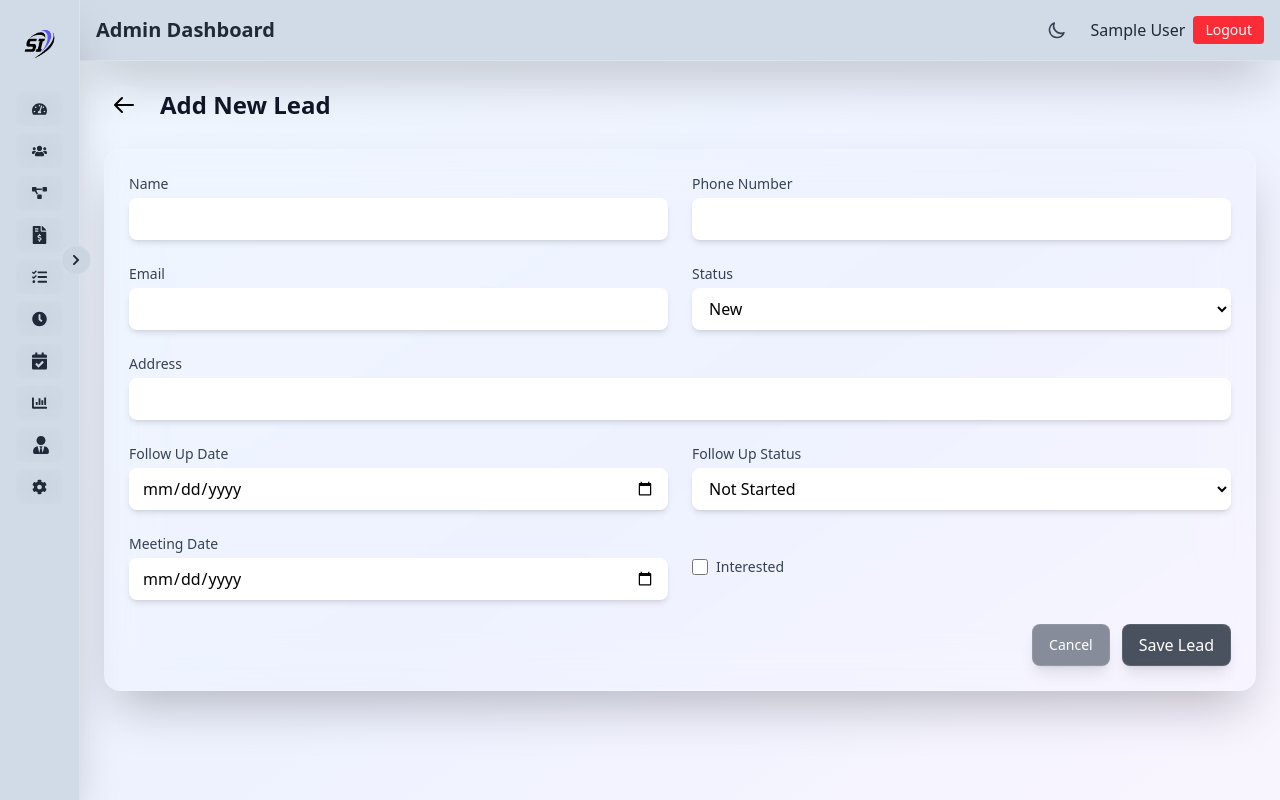
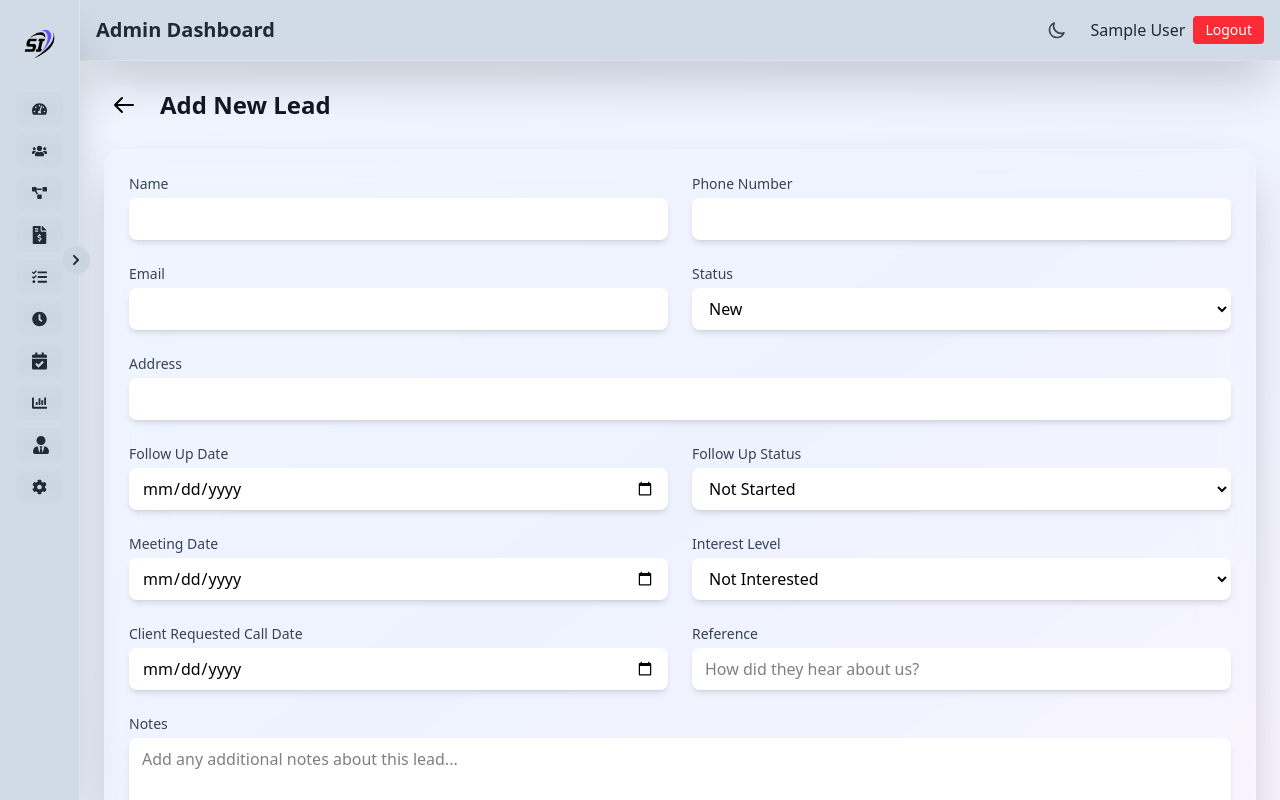
Before and after one commit to Shine-Infosolutions/shine-crm-frontend, a React (Vite) app: page /leads/add in a window 1280 px wide. Built offline with nearby package versions, Linux system fonts and the light colour scheme; no server answers; sample sign-in values are in the browser's storage.

Commit message:
7 oct even

```diff
--- a/src/components/Sidebar.jsx
+++ b/src/components/Sidebar.jsx
@@ -31,7 +31,7 @@ function Sidebar() {
               alt="Shine Infosolutions Logo"
               className="h-13 w-auto"
             />
-            {sidebarOpen && <span className="ml-2 text-xl font-bold text-gray-800 dark:text-white">SHINE CRM</span>}
+            {sidebarOpen && <span className="ml-2 text-xl font-bold text-gray-800 dark:text-white">SHINE INFOSOLUTIONS CRM</span>}
           </motion.div>
         </div>
 
--- a/src/pages/AddLead.jsx
+++ b/src/pages/AddLead.jsx
@@ -20,6 +20,9 @@ const AddLead = () => {
     followUpStatus: "Not Started",
     isInterested: false,
     meetingDate: "",
+    clientRequestedCallDate: "",
+    notes: "",
+    reference: "",
   });
 
   // Check if we're in edit mode by looking for an ID in the URL
@@ -53,6 +56,9 @@ const AddLead = () => {
           : "",
         meetingDate: data.meetingDate
           ? new Date(data.meetingDate).toISOString().split("T")[0]
+          : "",
+        clientRequestedCallDate: data.clientRequestedCallDate
+          ? new Date(data.clientRequestedCallDate).toISOString().split("T")[0]
           : "",
       };
 
@@ -316,32 +322,83 @@ const AddLead = () => {
             </motion.div>
 
             <motion.div
+              initial={{ opacity: 0, x: 20 }}
+              animate={{ opacity: 1, x: 0 }}
+              transition={{ duration: 0.3, delay: 0.55 }}
+            >
+              <label className="block text-sm font-medium text-gray-700 dark:text-gray-300 mb-1">
+                Interest Level
+              </label>
+              <select
+                name="isInterested"
+                value={formData.isInterested}
+                onChange={handleChange}
+                className="w-full px-3 py-2 bg-white dark:bg-gray-700 border border-white/20 dark:border-gray-600/50 rounded-lg focus:outline-none focus:ring-2 focus:ring-blue-500 shadow-md"
+              >
+                <option value={true}>Interested</option>
+                <option value={false}>Not Interested</option>
+              </select>
+            </motion.div>
+
+            <motion.div
+              initial={{ opacity: 0, x: -20 }}
+              animate={{ opacity: 1, x: 0 }}
+              transition={{ duration: 0.3, delay: 0.6 }}
+            >
+              <label className="block text-sm font-medium text-gray-700 dark:text-gray-300 mb-1">
+                Client Requested Call Date
+              </label>
+              <input
+                type="date"
+                name="clientRequestedCallDate"
+                value={formData.clientRequestedCallDate}
+                onChange={handleChange}
+                className="w-full px-3 py-2 bg-white dark:bg-gray-700 border border-white/20 dark:border-gray-600/50 rounded-lg focus:outline-none focus:ring-2 focus:ring-blue-500 shadow-md"
+              />
+            </motion.div>
+
+            <motion.div
+              initial={{ opacity: 0, x: 20 }}
+              animate={{ opacity: 1, x: 0 }}
+              transition={{ duration: 0.3, delay: 0.62 }}
+            >
+              <label className="block text-sm font-medium text-gray-700 dark:text-gray-300 mb-1">
+                Reference
+              </label>
+              <input
+                type="text"
+                name="reference"
+                value={formData.reference}
+                onChange={handleChange}
+                className="w-full px-3 py-2 bg-white dark:bg-gray-700 border border-white/20 dark:border-gray-600/50 rounded-lg focus:outline-none focus:ring-2 focus:ring-blue-500 shadow-md"
+                placeholder="How did they hear about us?"
+              />
+            </motion.div>
+
+            <motion.div
               initial={{ opacity: 0, y: 20 }}
               animate={{ opacity: 1, y: 0 }}
-              transition={{ duration: 0.3, delay: 0.55 }}
-              className="flex items-center"
+              transition={{ duration: 0.3, delay: 0.67 }}
+              className="md:col-span-2"
             >
-              <input
-                type="checkbox"
-                id="isInterested"
-                name="isInterested"
-                checked={formData.isInterested}
+              <label className="block text-sm font-medium text-gray-700 dark:text-gray-300 mb-1">
+                Notes
+              </label>
+              <textarea
+                name="notes"
+                value={formData.notes}
                 onChange={handleChange}
-                className="h-4 w-4 text-blue-600 border-gray-300 rounded"
+                rows={3}
+                className="w-full px-3 py-2 bg-white dark:bg-gray-700 border border-white/20 dark:border-gray-600/50 rounded-lg focus:outline-none focus:ring-2 focus:ring-blue-500 shadow-md resize-vertical"
+                placeholder="Add any additional notes about this lead..."
               />
-              <label
-                htmlFor="isInterested"
-                className="ml-2 block text-sm text-gray-700 dark:text-gray-300"
-              >
-                Interested
-              </label>
             </motion.div>
           </div>
 
           <motion.div
             initial={{ opacity: 0, y: 20 }}
             animate={{ opacity: 1, y: 0 }}
-            transition={{ duration: 0.3, delay: 0.6 }}
+            transition={{ duration: 0.3, delay: 0.72 }}
             className="mt-6 flex justify-end space-x-3"
           >
             <motion.button
--- a/src/pages/LeadManagement.jsx
+++ b/src/pages/LeadManagement.jsx
@@ -8,7 +8,51 @@ function LeadManagement() {
   const [searchTerm, setSearchTerm] = useState("");
   const [loading, setLoading] = useState(true);
   const [leads, setLeads] = useState([]);
-  const { navigate, API_URL } = useAppContext();
+  const { navigate, API_URL, currentUser } = useAppContext();
+
+  const deleteLead = async (leadId, e) => {
+    e.stopPropagation();
+    if (window.confirm('Are you sure you want to delete this lead?')) {
+      try {
+        await axios.delete(`${API_URL}/api/leads/${leadId}`);
+        setLeads(leads.filter(lead => lead._id !== leadId));
+      } catch (error) {
+        console.error('Error deleting lead:', error);
+        alert('Failed to delete lead');
+      }
+    }
+  };
+
+  const exportCSV = async () => {
+    try {
+      const employeeId = currentUser?._id || currentUser?.id;
+
+      if (!employeeId) {
+        alert('User ID not found. Please login again.');
+        return;
+      }
+
+      // For admin users, export all leads. For regular users, filter by employeeId
+      const url = currentUser?.isAdmin
+        ? `${API_URL}/api/leads/export/csv`
+        : `${API_URL}/api/leads/export/csv?employeeId=${employeeId}`;
+
+      const response = await axios.get(url, {
+        responseType: 'blob'
+      });
+
+      const downloadUrl = window.URL.createObjectURL(new Blob([response.data]));
+      const link = document.createElement('a');
+      link.href = downloadUrl;
+      link.setAttribute('download', 'leads.csv');
+      document.body.appendChild(link);
+      link.click();
+      link.remove();
+    } catch (error) {
+      console.error('Error exporting CSV:', error);
+      alert('Failed to export CSV');
+    }
+  };
 
   useEffect(() => {
     const fetchLeads = async () => {
@@ -88,6 +132,15 @@ function LeadManagement() {
           </div>
         </div>
 
+          <div className="flex gap-2">
+            <motion.button
+              whileHover={{ scale: 1.05, y: -2 }}
+              whileTap={{ scale: 0.95 }}
+              onClick={exportCSV}
+              className="bg-green-600/80 backdrop-blur-md text-white px-4 py-2 rounded-lg hover:bg-green-500/80 whitespace-nowrap shadow-lg border border-white/10"
+            >
+              Export CSV
+            </motion.button>
             <motion.button
               whileHover={{ scale: 1.05, y: -2 }}
               whileTap={{ scale: 0.95 }}
@@ -96,9 +149,10 @@ function LeadManagement() {
             >
               Add New Lead
             </motion.button>
+          </div>
         </motion.div>
 
-        {/* Loader or Lead Table */}
+        {/* Loader or Lead Cards */}
         {loading ? (
           <Loader message="Fetching leads..." />
         ) : (
@@ -106,98 +160,150 @@ function LeadManagement() {
             initial={{ opacity: 0, y: 30 }}
             animate={{ opacity: 1, y: 0 }}
             transition={{ duration: 0.3, delay: 0.15 }}
-            className="bg-blue-gray-200/80 dark:bg-gray-800/80 backdrop-blur-xl rounded-xl shadow-xl w-full border border-white/20 dark:border-gray-700/50"
           >
           {filteredLeads.length > 0 ? (
-            <div className="w-full">
-              <table className="w-full table-auto">
-                <thead className="bg-gray-100/80 dark:bg-gray-700/80 backdrop-blur-sm">
-                  <tr>
-                    <th className="px-3 py-3 text-left text-xs font-medium text-gray-500 dark:text-gray-300 uppercase tracking-wider">
-                      Name
-                    </th>
-                    <th className="px-3 py-3 text-left text-xs font-medium text-gray-500 dark:text-gray-300 uppercase tracking-wider">
-                      Contact
-                    </th>
-                    <th className="px-3 py-3 text-left text-xs font-medium text-gray-500 dark:text-gray-300 uppercase tracking-wider hidden md:table-cell">
-                      Status
-                    </th>
-                    <th className="px-3 py-3 text-left text-xs font-medium text-gray-500 dark:text-gray-300 uppercase tracking-wider hidden lg:table-cell">
-                      Follow Up
-                    </th>
-                  </tr>
-                </thead>
-                <tbody className="divide-y divide-gray-200 dark:divide-gray-600">
+            <div className="grid grid-cols-1 md:grid-cols-2 lg:grid-cols-3 xl:grid-cols-4 gap-6">
               {filteredLeads.map((lead, index) => (
-                    <motion.tr
+                <motion.div
                   key={lead._id}
-                      initial={{ opacity: 0, x: -20 }}
-                      animate={{ opacity: 1, x: 0 }}
+                  initial={{ opacity: 0, y: 20 }}
+                  animate={{ opacity: 1, y: 0 }}
                   transition={{ duration: 0.3, delay: 0.2 + index * 0.05 }}
-                      whileHover={{ backgroundColor: "rgba(59, 130, 246, 0.1)", scale: 1.01 }}
-                      className="hover:bg-gray-50/50 dark:hover:bg-gray-700/50 cursor-pointer backdrop-blur-sm"
+                  whileHover={{ scale: 1.02, y: -5 }}
+                  whileTap={{ scale: 0.98 }}
                   onClick={() => navigate(`/leads/add?id=${lead._id}`)}
+                  className="bg-white/80 dark:bg-gray-800/80 backdrop-blur-xl rounded-xl shadow-lg hover:shadow-xl border border-white/20 dark:border-gray-700/50 cursor-pointer transition-all duration-300 p-6"
                 >
-                      <td className="px-3 py-4">
-                        <div className="font-medium">{lead.name}</div>
-                        <div className="text-sm text-gray-500 dark:text-gray-400 md:hidden">
-                          {lead.status} • {lead.isInterested ? 'Interested' : 'Not Interested'}
-                        </div>
-                      </td>
-                      <td className="px-3 py-4">
-                        <div className="text-sm">{lead.number}</div>
-                        <div className="text-sm text-gray-500 dark:text-gray-400 truncate max-w-[150px]">
-                          {lead.email}
-                        </div>
-                        <div className="text-xs text-gray-400 lg:hidden mt-1">
-                          {lead.followUpDate && `Follow up: ${new Date(lead.followUpDate).toLocaleDateString()}`}
-                        </div>
-                      </td>
-                      <td className="px-3 py-4 hidden md:table-cell">
+                  <div className="flex flex-col h-full">
+                    {/* Header */}
+                    <div className="flex items-start justify-between mb-4">
+                      <h3 className="text-lg font-semibold text-gray-900 dark:text-white truncate">
+                        {lead.name}
+                      </h3>
+                      <div className="flex items-center gap-2">
                         <span
-                          className={`px-2 inline-flex text-xs leading-5 font-semibold rounded-full
+                          className={`px-2 py-1 text-xs font-semibold rounded-full shrink-0
                           ${
                             lead.status === "New"
-                              ? "bg-green-100 text-green-800"
+                              ? "bg-green-100 text-green-800 dark:bg-green-900/30 dark:text-green-400"
                               : lead.status === "In Progress"
-                              ? "bg-blue-100 text-blue-800"
+                              ? "bg-blue-100 text-blue-800 dark:bg-blue-900/30 dark:text-blue-400"
                               : lead.status === "Contacted"
-                              ? "bg-yellow-100 text-yellow-800"
-                              : "bg-purple-100 text-purple-800"
+                              ? "bg-yellow-100 text-yellow-800 dark:bg-yellow-900/30 dark:text-yellow-400"
+                              : "bg-purple-100 text-purple-800 dark:bg-purple-900/30 dark:text-purple-400"
                           }`}
                         >
                           {lead.status}
                         </span>
-                        <div className="text-xs mt-1">
-                          {lead.isInterested ? (
-                            <span className="text-green-600">Interested</span>
-                          ) : (
-                            <span className="text-red-600">Not Interested</span>
+                        <button
+                          onClick={(e) => deleteLead(lead._id, e)}
+                          className="p-1 text-red-500 hover:text-red-700 hover:bg-red-50 dark:hover:bg-red-900/20 rounded transition-colors"
+                          title="Delete lead"
+                        >
+                          <svg className="w-4 h-4" fill="currentColor" viewBox="0 0 20 20">
+                            <path fillRule="evenodd" d="M9 2a1 1 0 00-.894.553L7.382 4H4a1 1 0 000 2v10a2 2 0 002 2h8a2 2 0 002-2V6a1 1 0 100-2h-3.382l-.724-1.447A1 1 0 0011 2H9zM7 8a1 1 0 012 0v6a1 1 0 11-2 0V8zm5-1a1 1 0 00-1 1v6a1 1 0 102 0V8a1 1 0 00-1-1z" clipRule="evenodd" />
+                          </svg>
+                        </button>
+                      </div>
+                    </div>
+
+                    {/* Contact Info */}
+                    <div className="space-y-2 mb-4">
+                      <div className="flex items-center text-sm text-gray-600 dark:text-gray-300">
+                        <svg className="w-4 h-4 mr-2 shrink-0" fill="currentColor" viewBox="0 0 20 20">
+                          <path d="M2 3a1 1 0 011-1h2.153a1 1 0 01.986.836l.74 4.435a1 1 0 01-.54 1.06l-1.548.773a11.037 11.037 0 006.105 6.105l.774-1.548a1 1 0 011.059-.54l4.435.74a1 1 0 01.836.986V17a1 1 0 01-1 1h-2C7.82 18 2 12.18 2 5V3z" />
+                        </svg>
+                        <span className="truncate">{lead.number}</span>
+                      </div>
+                      <div className="flex items-center text-sm text-gray-600 dark:text-gray-300">
+                        <svg className="w-4 h-4 mr-2 shrink-0" fill="currentColor" viewBox="0 0 20 20">
+                          <path d="M2.003 5.884L10 9.882l7.997-3.998A2 2 0 0016 4H4a2 2 0 00-1.997 1.884z" />
+                          <path d="M18 8.118l-8 4-8-4V14a2 2 0 002 2h12a2 2 0 002-2V8.118z" />
+                        </svg>
+                        <span className="truncate">{lead.email}</span>
+                      </div>
+                    </div>
+
+                    {/* Interest Status */}
+                    <div className="mb-4">
+                      <span className={`inline-flex items-center px-2 py-1 text-xs font-medium rounded-full
+                        ${lead.isInterested
+                          ? "bg-green-100 text-green-800 dark:bg-green-900/30 dark:text-green-400"
+                          : "bg-red-100 text-red-800 dark:bg-red-900/30 dark:text-red-400"
+                        }`}
+                      >
+                        <div className={`w-2 h-2 rounded-full mr-1 ${lead.isInterested ? "bg-green-500" : "bg-red-500"}`}></div>
+                        {lead.isInterested ? 'Interested' : 'Not Interested'}
+                      </span>
+                    </div>
+
+                    {/* Reference */}
+                    {lead.reference && (
+                      <div className="mb-3">
+                        <div className="text-xs text-gray-500 dark:text-gray-400">
+                          <span className="font-medium">Reference: </span>
+                          <span className="text-gray-700 dark:text-gray-300">{lead.reference}</span>
+                        </div>
+                      </div>
+                    )}
+
+                    {/* Notes */}
+                    {lead.notes && (
+                      <div className="mb-3">
+                        <div className="text-xs text-gray-500 dark:text-gray-400">
+                          <span className="font-medium">Notes: </span>
+                          <span className="text-gray-700 dark:text-gray-300">{lead.notes.length > 50 ? `${lead.notes.substring(0, 50)}...` : lead.notes}</span>
+                        </div>
+                      </div>
+                    )}
+
+                    {/* Follow Up Info */}
+                    <div className="mt-auto space-y-2 pt-4 border-t border-gray-200 dark:border-gray-600">
+                      <div className="text-xs text-gray-500 dark:text-gray-400">
+                        <div className="flex justify-between items-center">
+                          <span>Follow Up:</span>
+                          <span className="font-medium">
+                            {lead.followUpDate ? new Date(lead.followUpDate).toLocaleDateString() : 'Not set'}
+                          </span>
+                        </div>
+                        {lead.followUpStatus && (
+                          <div className="flex justify-between items-center mt-1">
+                            <span>Status:</span>
+                            <span className="font-medium">{lead.followUpStatus}</span>
+                          </div>
+                        )}
+                        <div className="flex justify-between items-center mt-1">
+                          <span>Meeting:</span>
+                          <span className="font-medium">
+                            {lead.meetingDate ? new Date(lead.meetingDate).toLocaleDateString() : "Not Scheduled"}
+                          </span>
+                        </div>
+                        {lead.clientRequestedCallDate && (
+                          <div className="flex justify-between items-center mt-1">
+                            <span>Client Call:</span>
+                            <span className="font-medium">
+                              {new Date(lead.clientRequestedCallDate).toLocaleDateString()}
+                            </span>
+                          </div>
                         )}
                       </div>
-                      </td>
-                      <td className="px-3 py-4 hidden lg:table-cell">
-                        <div className="text-sm">{lead.followUpDate ? new Date(lead.followUpDate).toLocaleDateString() : 'Not set'}</div>
-                        <div className="text-xs text-gray-500 dark:text-gray-400">
-                          {lead.followUpStatus}
                     </div>
-                        <div className="text-xs text-gray-400 mt-1">
-                          Meeting: {lead.meetingDate ? new Date(lead.meetingDate).toLocaleDateString() : "Not Scheduled"}
                   </div>
-                      </td>
-                    </motion.tr>
+                </motion.div>
               ))}
-                </tbody>
-              </table>
             </div>
           ) : (
             <motion.div
               initial={{ opacity: 0 }}
               animate={{ opacity: 1 }}
               transition={{ duration: 0.3, delay: 0.2 }}
-              className="text-center py-8"
+              className="text-center py-12 bg-white/80 dark:bg-gray-800/80 backdrop-blur-xl rounded-xl shadow-lg border border-white/20 dark:border-gray-700/50"
             >
-              <p className="text-gray-500 dark:text-gray-400">No leads found matching your search.</p>
+              <svg className="mx-auto h-12 w-12 text-gray-400 mb-4" fill="none" stroke="currentColor" viewBox="0 0 24 24">
+                <path strokeLinecap="round" strokeLinejoin="round" strokeWidth="2" d="M17 20h5v-2a3 3 0 00-5.356-1.857M17 20H7m10 0v-2c0-.656-.126-1.283-.356-1.857M7 20H2v-2a3 3 0 015.356-1.857M7 20v-2c0-.656.126-1.283.356-1.857m0 0a5.002 5.002 0 019.288 0M15 7a3 3 0 11-6 0 3 3 0 016 0zm6 3a2 2 0 11-4 0 2 2 0 014 0zM7 10a2 2 0 11-4 0 2 2 0 014 0z" />
+              </svg>
+              <p className="text-gray-500 dark:text-gray-400 text-lg">No leads found matching your search.</p>
+              <p className="text-gray-400 dark:text-gray-500 text-sm mt-2">Try adjusting your search criteria or add a new lead.</p>
             </motion.div>
           )}
           </motion.div>
```
Lines whose indentation alone changed are shown as unchanged.
